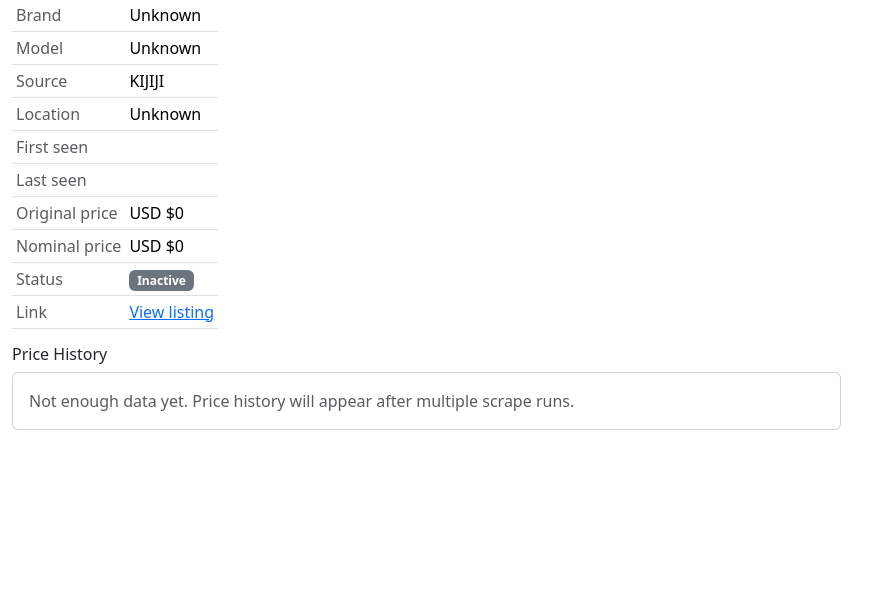
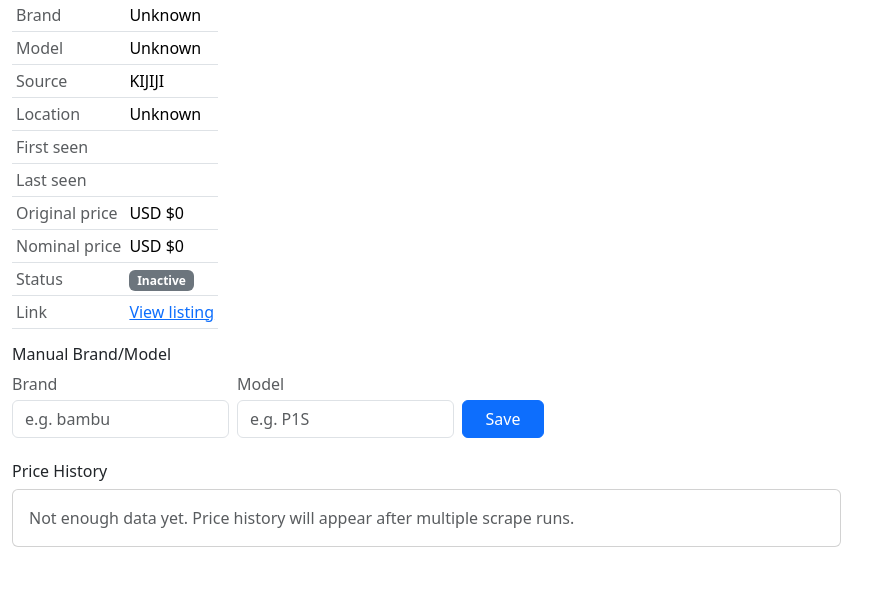
Before and after one commit to justinh-rahb/3dp-listing-scrape, a FastAPI app: template templates/listing.html in a window 1280 px wide. Shown: the part 203-800 px from the top of the page, without its empty margins (0-892 px from the left). Run offline with FastAPI, Linux system fonts and the light colour scheme; the template is opened without the code that fills it, so the values that code supplies are empty.

Commit message:
Add API endpoint and UI for updating listing brand and model metadata

```diff
--- a/app.py
+++ b/app.py
@@ -177,6 +177,33 @@ async def api_unhide_listing(kijiji_id: str):
     """JSON endpoint for unhiding listing without page refresh."""
     db.set_listing_hidden(kijiji_id, False)
     return {"ok": True, "kijiji_id": kijiji_id, "is_hidden": False}
+
+
+class ListingMetadataUpdate(BaseModel):
+    brand: Optional[str] = None
+    model: Optional[str] = None
+
+
+@app.put("/api/listing/{kijiji_id}/metadata")
+async def api_update_listing_metadata(kijiji_id: str, data: ListingMetadataUpdate):
+    if data.brand is None and data.model is None:
+        raise HTTPException(status_code=400, detail="At least one field is required")
+
+    listing = db.get_listing(kijiji_id)
+    if not listing:
+        raise HTTPException(status_code=404, detail="Listing not found")
+
+    brand = data.brand if data.brand is not None else listing.get("brand")
+    model = data.model if data.model is not None else listing.get("model")
+    db.update_listing_brand_model(kijiji_id, brand, model)
+    updated = db.get_listing(kijiji_id)
+    return {
+        "ok": True,
+        "kijiji_id": kijiji_id,
+        "brand": updated.get("brand") if updated else None,
+        "model": updated.get("model") if updated else None,
+        "msrp": updated.get("msrp") if updated else None,
+    }
 
 
 class BulkHideRequest(BaseModel):
--- a/templates/listing.html
+++ b/templates/listing.html
@@ -41,17 +41,18 @@
                 {% endif %}
             {% endif %}
 
-            {% if listing.msrp %}
-            <span class="badge bg-info fs-6 align-self-center">
+            <span id="msrp-badge"
+                  class="badge bg-info fs-6 align-self-center {% if not listing.msrp %}d-none{% endif %}">
+                {% if listing.msrp %}
                 MSRP: ${{ "%.0f"|format(listing.msrp) }}
                 ({{ "%.0f"|format(listing.current_price / listing.msrp * 100) }}%)
+                {% endif %}
             </span>
-            {% endif %}
         </div>
 
         <table class="table table-sm w-auto">
-            <tr><td class="text-muted">Brand</td><td>{{ (listing.brand or 'Unknown')|title }}</td></tr>
-            <tr><td class="text-muted">Model</td><td>{{ listing.model or 'Unknown' }}</td></tr>
+            <tr><td class="text-muted">Brand</td><td id="brand-value">{{ (listing.brand or 'Unknown')|title }}</td></tr>
+            <tr><td class="text-muted">Model</td><td id="model-value">{{ listing.model or 'Unknown' }}</td></tr>
             <tr><td class="text-muted">Source</td><td>{{ (listing.source or 'kijiji')|upper }}</td></tr>
             <tr><td class="text-muted">Location</td><td>{{ listing.location or 'Unknown' }}</td></tr>
             <tr><td class="text-muted">First seen</td><td>{{ (listing.first_seen or '')[:10] }}</td></tr>
@@ -70,6 +71,24 @@
             </td></tr>
             <tr><td class="text-muted">Link</td><td><a href="{{ listing.url }}" target="_blank">View listing</a></td></tr>
         </table>
+
+        <h6>Manual Brand/Model</h6>
+        <form id="metadata-form" class="row g-2 mb-3" style="max-width: 540px;">
+            <div class="col-md-5">
+                <label for="brand-input" class="form-label text-muted mb-1">Brand</label>
+                <input id="brand-input" class="form-control" type="text" value="{{ listing.brand or '' }}" placeholder="e.g. bambu">
+            </div>
+            <div class="col-md-5">
+                <label for="model-input" class="form-label text-muted mb-1">Model</label>
+                <input id="model-input" class="form-control" type="text" value="{{ listing.model or '' }}" placeholder="e.g. P1S">
+            </div>
+            <div class="col-md-2 d-flex align-items-end">
+                <button type="submit" id="metadata-save-btn" class="btn btn-primary w-100">Save</button>
+            </div>
+            <div class="col-12">
+                <small id="metadata-saved-msg" class="text-success" style="display:none;">Saved.</small>
+            </div>
+        </form>
 
         {% if listing.description %}
         <h6>Description</h6>
@@ -105,6 +124,63 @@
 
 {% block scripts %}
 <script>
+const detailCurrentPrice = {{ "null" if listing.current_price is none else listing.current_price }};
+const listingId = "{{ listing.kijiji_id }}";
+
+function toTitleCaseWords(value) {
+    return value.replace(/\w\S*/g, (word) => word.charAt(0).toUpperCase() + word.slice(1));
+}
+
+document.getElementById('metadata-form').addEventListener('submit', async (e) => {
+    e.preventDefault();
+    const saveBtn = document.getElementById('metadata-save-btn');
+    const savedMsg = document.getElementById('metadata-saved-msg');
+    const brandInput = document.getElementById('brand-input');
+    const modelInput = document.getElementById('model-input');
+    const brand = brandInput.value.trim();
+    const model = modelInput.value.trim();
+
+    saveBtn.disabled = true;
+    saveBtn.textContent = 'Saving...';
+    savedMsg.style.display = 'none';
+
+    try {
+        const response = await fetch(`/api/listing/${listingId}/metadata`, {
+            method: 'PUT',
+            headers: {'Content-Type': 'application/json'},
+            body: JSON.stringify({brand, model}),
+        });
+        if (!response.ok) {
+            throw new Error('Request failed');
+        }
+        const data = await response.json();
+        const brandValue = document.getElementById('brand-value');
+        const modelValue = document.getElementById('model-value');
+        const msrpBadge = document.getElementById('msrp-badge');
+
+        brandValue.textContent = data.brand ? toTitleCaseWords(data.brand) : 'Unknown';
+        modelValue.textContent = data.model || 'Unknown';
+
+        if (data.msrp && detailCurrentPrice !== null) {
+            const msrpPct = Math.round((detailCurrentPrice / data.msrp) * 100);
+            msrpBadge.textContent = `MSRP: $${Math.round(data.msrp)} (${msrpPct}%)`;
+            msrpBadge.classList.remove('d-none');
+        } else {
+            msrpBadge.classList.add('d-none');
+            msrpBadge.textContent = '';
+        }
+
+        savedMsg.style.display = 'inline';
+        setTimeout(() => { savedMsg.style.display = 'none'; }, 2000);
+    } catch (error) {
+        console.error('Failed to save metadata', error);
+        await showAlertModal('Failed to save brand/model. Please try again.', 'Save Failed');
+    } finally {
+        saveBtn.disabled = false;
+        saveBtn.textContent = 'Save';
+    }
+});
+
 async function deleteListingDetail(kijiji_id) {
     const confirmed = await showConfirmModal({
         title: 'Delete Listing',
```
Also changed, not shown: db.py (+36 -0 lines).
